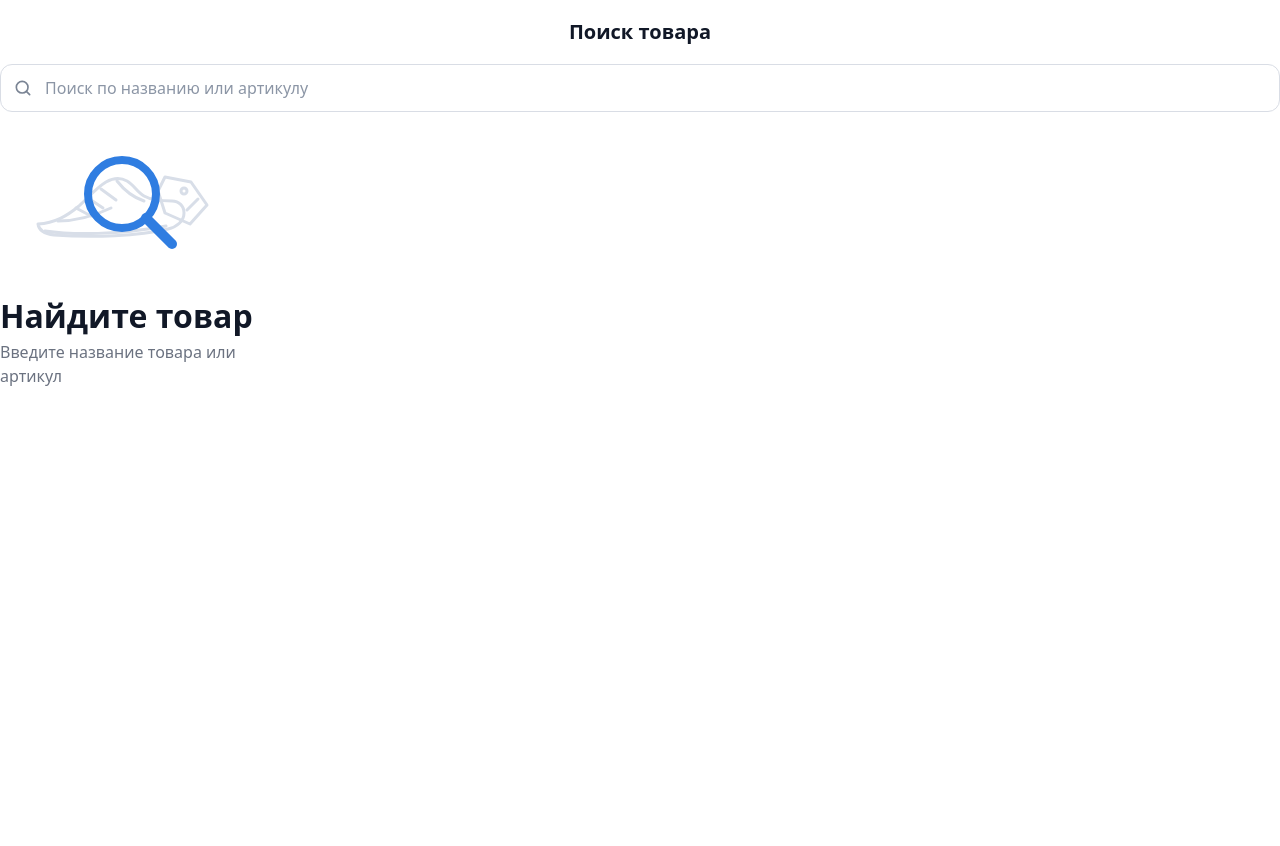
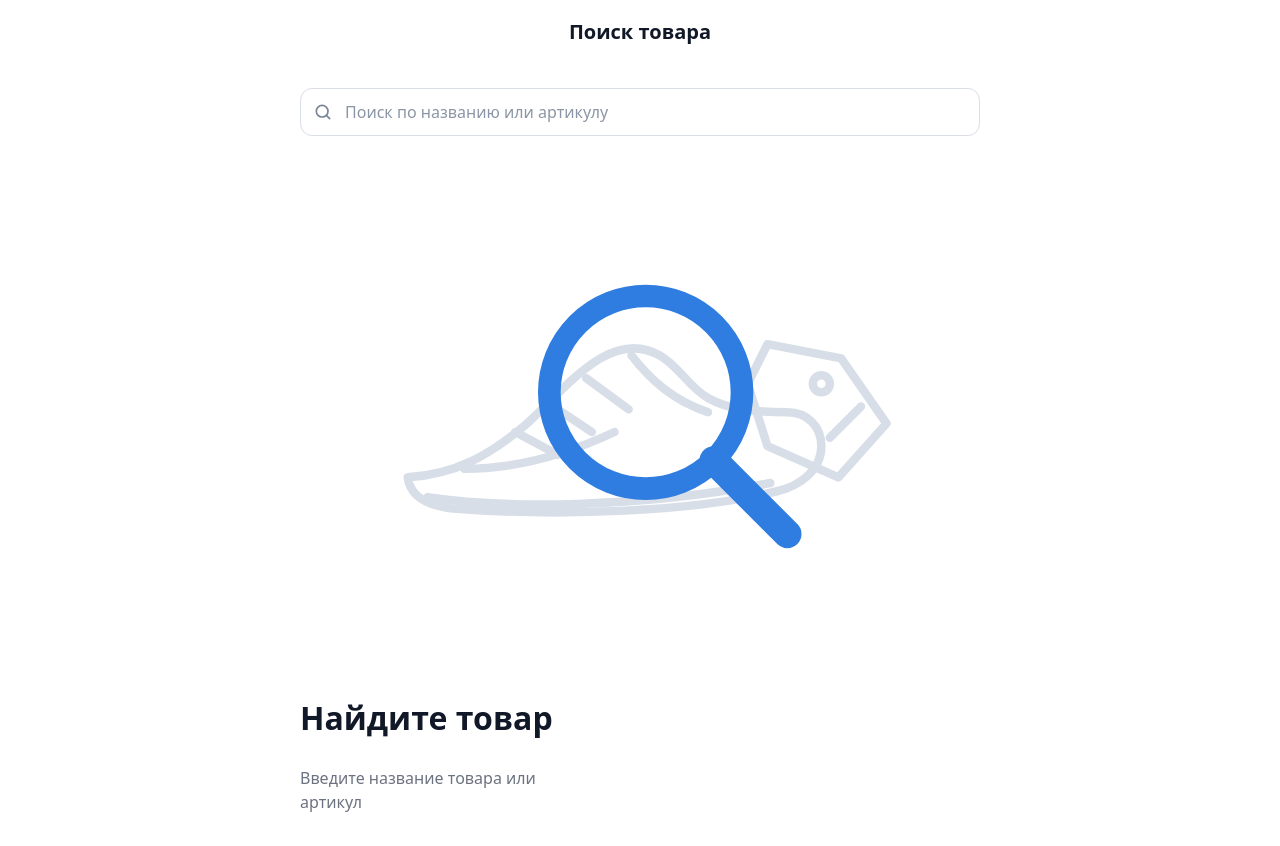
Before and after one commit to DianaGalter/check-price, a React (Vite) app: page / in a window 1280 px wide. Before the commit the page ends 800 px from the top, so only its background shows below. Built offline with nearby package versions, Linux system fonts and the light colour scheme.

Commit message:
add main styles

```diff
--- /dev/null
+++ b/src/App.module.scss
@@ -0,0 +1,12 @@
+.main {
+  display: flex;
+  flex-direction: column;
+  gap: 24px;
+
+  width: 100%;
+  max-width: 720px;
+  min-height: calc(100vh - 64px);
+
+  margin: 0 auto;
+  padding: 24px 20px 32px;
+}
--- a/src/App.tsx
+++ b/src/App.tsx
@@ -7,6 +7,8 @@ import {
 import { useState } from "react";
 import { useDebounce } from "./shared/hooks";
 import { Header } from "./widgets/header";
+
+import styles from "./App.module.scss";
 
 function App() {
   const [searchQuery, setSearchQuery] = useState("");
@@ -20,7 +22,7 @@ function App() {
   return (
     <>
       <Header />
-      <main>
+      <main className={styles.main}>
         <SearchInput value={searchQuery} onChange={setSearchQuery} />
 
         {!hasSearchQuery ? (
--- a/src/features/product-search/empty-state/EmptyState.module.scss
+++ b/src/features/product-search/empty-state/EmptyState.module.scss
@@ -1,7 +1,11 @@
 .emptyState {
   display: flex;
+  flex: 1;
   flex-direction: column;
   align-items: center;
+  justify-content: center;
+
+  padding-bottom: 64px;
   text-align: center;
 }
 
```
